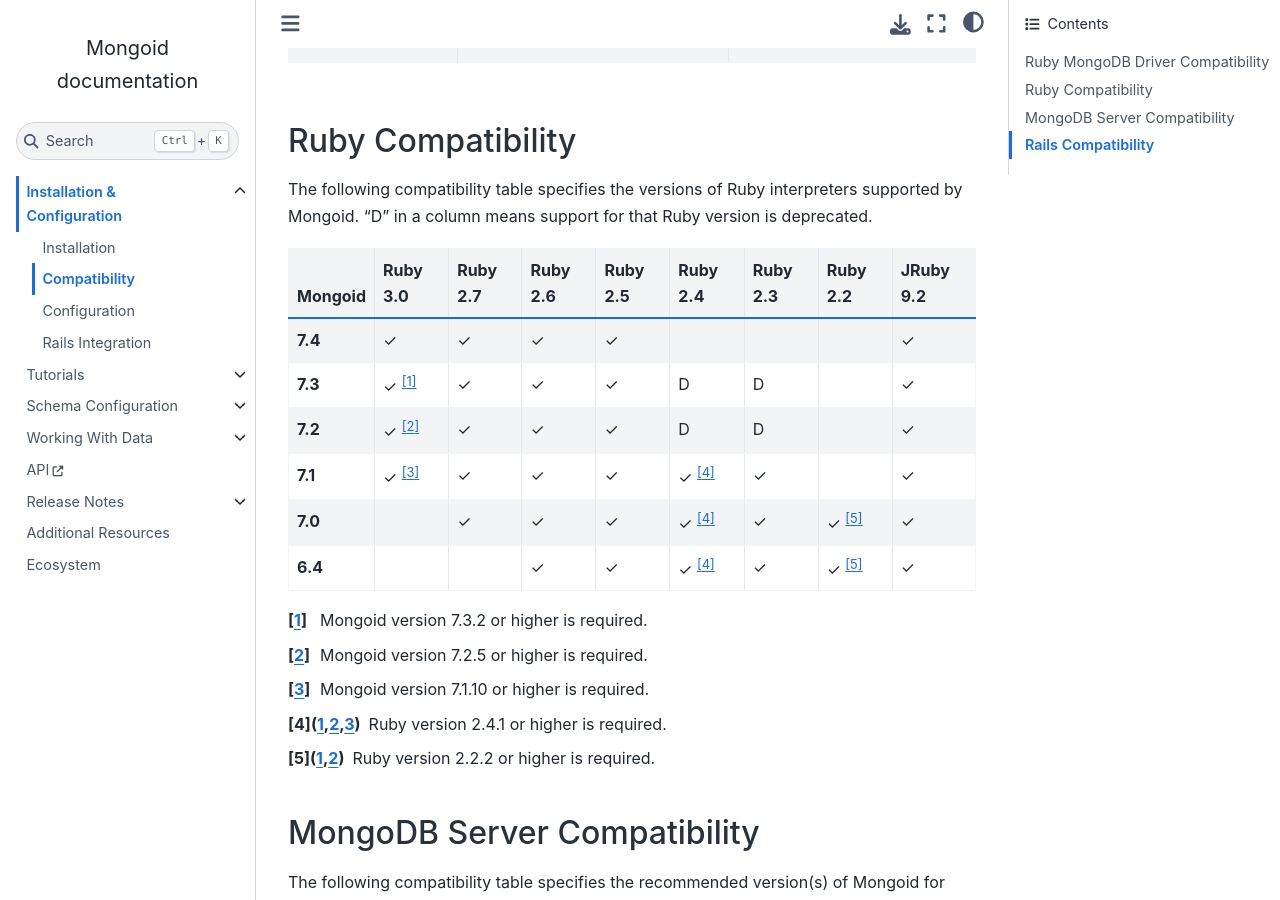
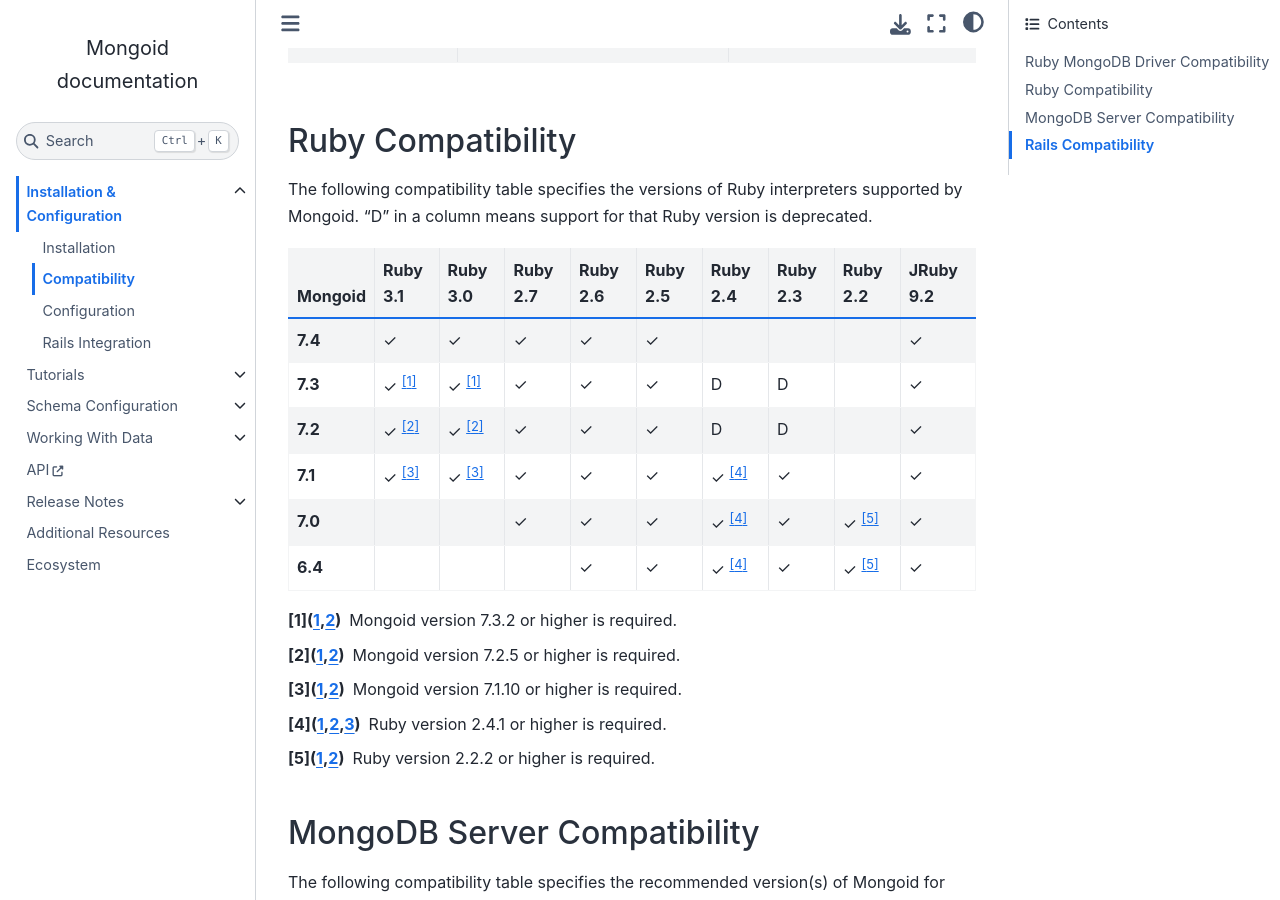
Before and after one commit to i80and/docs-mongoid, a Sphinx documentation site: the page built from docs/reference/compatibility.txt, in a window 1280 px wide and 900 px high, scrolled down 974 px. Built offline with Sphinx 7.4.7 and the Sphinx Book theme 1.1.4, drawn with Linux system fonts in a browser that asks for light colours.

Commit message:
MONGOID-5252 Add ruby 3.1 to compat tables (#5168)

```diff
--- a/docs/reference/compatibility.txt
+++ b/docs/reference/compatibility.txt
@@ -75,6 +75,7 @@ is deprecated.
    :class: compatibility-large no-padding
 
    * - Mongoid
+     - Ruby 3.1
      - Ruby 3.0
      - Ruby 2.7
      - Ruby 2.6
@@ -89,12 +90,14 @@ is deprecated.
      - |checkmark|
      - |checkmark|
      - |checkmark|
+     - |checkmark|
      -
      -
      -
      - |checkmark|
 
    * - 7.3
+     - |checkmark| [#mongoid-7.3-ruby-3.0]_
      - |checkmark| [#mongoid-7.3-ruby-3.0]_
      - |checkmark|
      - |checkmark|
@@ -106,6 +109,7 @@ is deprecated.
 
    * - 7.2
      - |checkmark| [#mongoid-7.2-ruby-3.0]_
+     - |checkmark| [#mongoid-7.2-ruby-3.0]_
      - |checkmark|
      - |checkmark|
      - |checkmark|
@@ -115,6 +119,7 @@ is deprecated.
      - |checkmark|
 
    * - 7.1
+     - |checkmark| [#mongoid-7.1-ruby-3.0]_
      - |checkmark| [#mongoid-7.1-ruby-3.0]_
      - |checkmark|
      - |checkmark|
@@ -126,6 +131,7 @@ is deprecated.
 
    * - 7.0
      -
+     -
      - |checkmark|
      - |checkmark|
      - |checkmark|
@@ -135,6 +141,7 @@ is deprecated.
      - |checkmark|
 
    * - 6.4
+     -
      -
      -
      - |checkmark|
```
